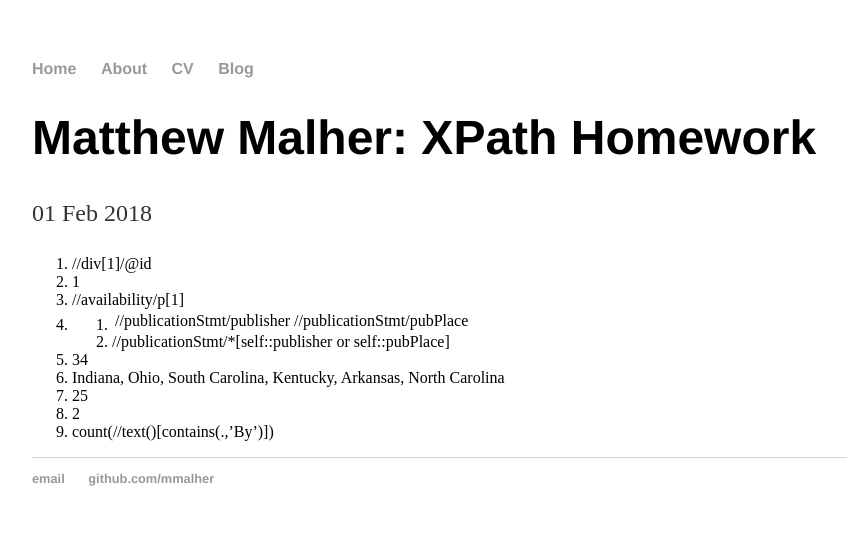
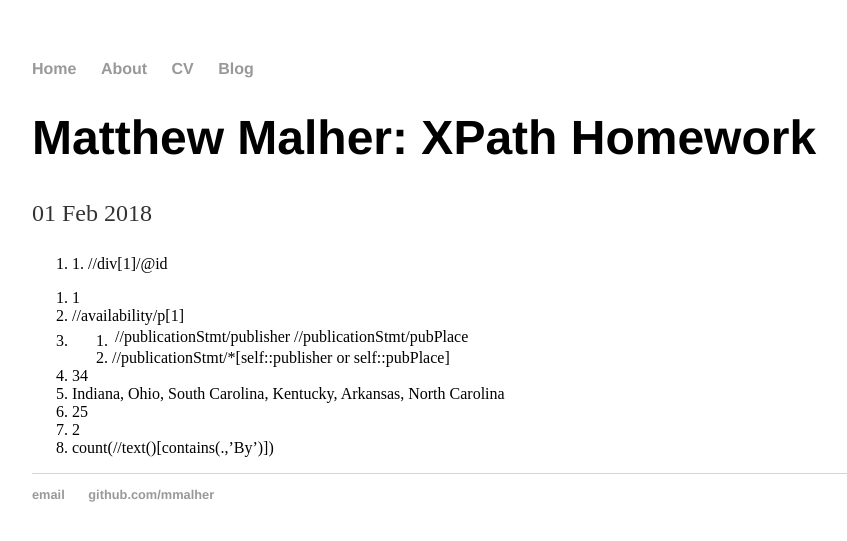
Before and after one commit to mmalher/mmalher.github.io, a Jekyll site: the page built from _posts/2018-02-01-assignment4.md, in a window 1280 px wide. Shown: the top 541 px of the page, without its empty margins (160-1007 px from the left). Built offline with Jekyll 4.4.1, drawn with Linux system fonts in a browser that asks for light colours.

Commit message:
Update 2018-02-01-assignment4.md

```diff
--- a/_posts/2018-02-01-assignment4.md
+++ b/_posts/2018-02-01-assignment4.md
@@ -3,8 +3,9 @@ layout: post
 title: "Matthew Malher: XPath Homework"
 date: 2018-02-01
 ---
-
-1. //div[1]/@id
+<ol>
+	<li>1. //div[1]/@id</li>
+</ol>
 2. 1
 3. //availability/p[1]
 4.
```
